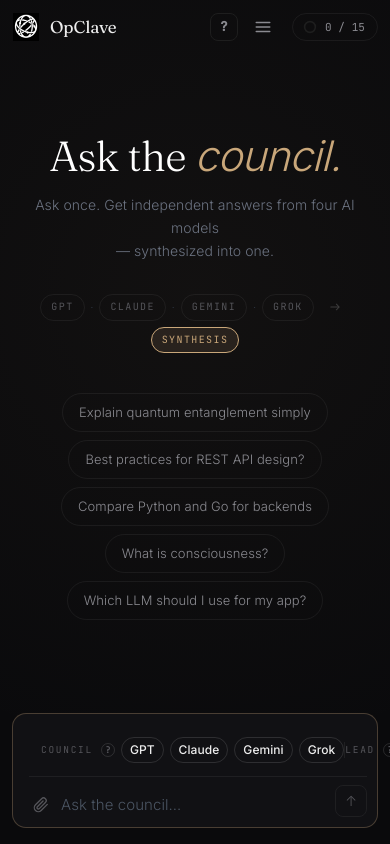
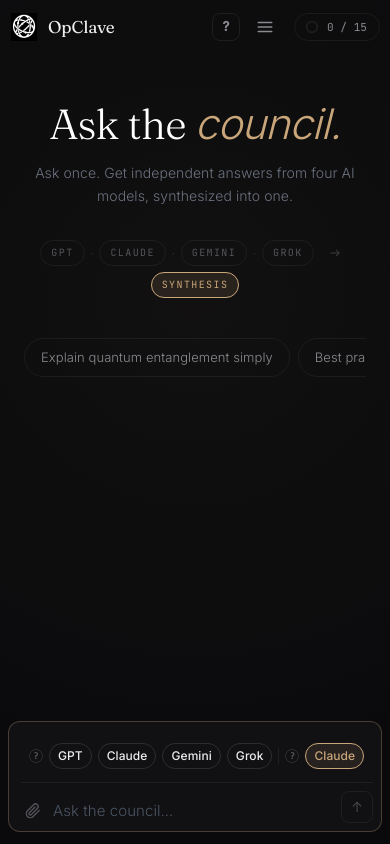
Before and after one commit to aarush-bajaj/OpClave, a FastAPI app: page / in a window 390 px wide. Run offline with FastAPI, Linux system fonts and the light colour scheme; some libraries are stand-ins or nearby versions.

Commit message:
touch ups

```diff
--- a/templates/index.html
+++ b/templates/index.html
@@ -153,6 +153,46 @@
     #input-toolbar .w-px { background: var(--line) !important; }
     .scrollbar-none { scrollbar-width: none; }
     .scrollbar-none::-webkit-scrollbar { display: none; }
+
+    /* ── Mobile / low-resolution optimizations ────────────────────── */
+    @media (max-width: 639px) {
+      /* Toolbar: hide section labels, make row scrollable */
+      .toolbar-label { display: none !important; }
+      #input-toolbar {
+        overflow-x: auto; scrollbar-width: none; justify-content: flex-start; gap: 6px;
+        padding-left: 8px; padding-right: 8px;
+      }
+      #input-toolbar::-webkit-scrollbar { display: none; }
+      .model-toggle, .synth-pill { padding: 2px 7px; font-size: 11px; }
+      #img-mode-btn { width: 28px; height: 28px; font-size: 13px; }
+
+      /* Tooltip: prevent viewport overflow */
+      .help-icon .tooltip {
+        left: 0; transform: none; max-width: calc(100vw - 32px);
+      }
+
+      /* Prompt chips: single scrollable row instead of wrapping */
+      #empty-state .flex.flex-wrap { flex-wrap: nowrap; overflow-x: auto; scrollbar-width: none; justify-content: flex-start; padding-bottom: 4px; }
+      #empty-state .flex.flex-wrap::-webkit-scrollbar { display: none; }
+      .prompt-chip { white-space: nowrap; flex-shrink: 0; }
+
+      /* Input area: tighter padding */
+      #input-area { padding-left: 8px !important; padding-right: 8px !important; padding-bottom: 12px !important; }
+      #input-wrap { padding: 8px 8px 8px 12px !important; border-radius: 12px !important; }
+
+      /* Header: tighter */
+      #header { padding-left: 10px !important; padding-right: 10px !important; }
+
+      /* Empty state headline: tighter top margin */
+      #empty-state { margin-top: 32px !important; padding-left: 12px !important; padding-right: 12px !important; }
+    }
+
+    /* ── Narrow desktop / tablet (640–900px) ─────────────────────── */
+    @media (min-width: 640px) and (max-width: 900px) {
+      .toolbar-label { display: none !important; }
+      #input-toolbar { overflow-x: auto; scrollbar-width: none; justify-content: flex-start; gap: 6px; }
+      #input-toolbar::-webkit-scrollbar { display: none; }
+    }
 
     /* ── Toolbar border ───────────────────────────────────────────── */
     .dark #input-toolbar { border-color: var(--line) !important; }
@@ -764,7 +804,7 @@
       </div>
 
       <div class="dark:bg-[#111] bg-gray-50 rounded-xl p-4 text-sm dark:text-gray-400 text-gray-600 leading-relaxed">
-        <span class="font-semibold dark:text-gray-200 text-gray-800">The OpClave response</span> always starts by analysing where all models agree and disagree, then synthesises the most accurate and complete answer from the combined output.
+        <span class="font-semibold dark:text-gray-200 text-gray-800">The OpClave response</span> always starts by analyzing where all models agree and disagree, then synthesizes the most accurate and complete answer from the combined output.
       </div>
     </div>
   </div>
@@ -812,7 +852,7 @@
 
       <!-- Subtitle -->
       <p class="dark:text-gray-500 text-gray-500 text-sm max-w-[340px] mx-auto leading-relaxed mb-8">
-        Ask once. Get independent answers from four AI models<br>— synthesized into one.
+        Ask once. Get independent answers from four AI models, synthesized into one.
       </p>
 
       <!-- Model row: GPT · CLAUDE · GEMINI · GROK → SYNTHESIS -->
@@ -864,7 +904,7 @@
       class="max-w-[760px] mx-auto dark:bg-[#111114] bg-white border dark:border-[rgba(255,255,255,0.06)] border-gray-200 rounded-[14px] flex flex-col p-2.5 pl-4 transition-colors dark:focus-within:border-[#2e2e2e] focus-within:border-gray-400">
       <div id="input-toolbar" class="flex items-center justify-between px-3 py-2.5 border-b dark:border-[#1e1e1e] border-gray-200 mb-2">
         <div class="flex items-center gap-1.5 shrink-0">
-          <span style="font-family:'JetBrains Mono',monospace;font-size:9.5px;letter-spacing:0.18em;text-transform:uppercase;color:#55555a;margin-right:2px;white-space:nowrap">Council</span>
+          <span class="toolbar-label" style="font-family:'JetBrains Mono',monospace;font-size:9.5px;letter-spacing:0.18em;text-transform:uppercase;color:#55555a;margin-right:2px;white-space:nowrap">Council</span>
           <span class="help-icon">?<span class="tooltip">Choose which AI models are queried. Active models each give an independent answer, and their responses are all included in the final synthesis. Deselect any model you'd like to exclude.</span></span>
           <button class="model-toggle active" data-model="gpt" onclick="toggleModel(this)">GPT</button>
           <button class="model-toggle active" data-model="claude" onclick="toggleModel(this)">Claude</button>
@@ -873,7 +913,7 @@
         </div>
         <div class="w-px h-4 dark:bg-[#3f3f3f] bg-gray-200 shrink-0"></div>
         <div class="flex items-center gap-1.5 shrink-0">
-          <span style="font-family:'JetBrains Mono',monospace;font-size:9.5px;letter-spacing:0.18em;text-transform:uppercase;color:#55555a;margin-right:2px;white-space:nowrap">Lead</span>
+          <span class="toolbar-label" style="font-family:'JetBrains Mono',monospace;font-size:9.5px;letter-spacing:0.18em;text-transform:uppercase;color:#55555a;margin-right:2px;white-space:nowrap">Lead</span>
           <span class="help-icon">?<span class="tooltip">The Lead model reads all council answers and writes the final synthesized response. It can be any model, even one not in the council.</span></span>
           <button class="synth-pill active" data-model="claude" onclick="selectSynthesizer(this)">Claude</button>
           <button class="synth-pill" data-model="gpt" onclick="selectSynthesizer(this)">GPT</button>
@@ -882,7 +922,7 @@
         </div>
         <div class="w-px h-4 dark:bg-[#3f3f3f] bg-gray-200 shrink-0"></div>
         <div class="flex items-center gap-1.5 shrink-0">
-          <span style="font-family:'JetBrains Mono',monospace;font-size:9.5px;letter-spacing:0.18em;text-transform:uppercase;color:#55555a;margin-right:2px;white-space:nowrap">Visuals</span>
+          <span class="toolbar-label" style="font-family:'JetBrains Mono',monospace;font-size:9.5px;letter-spacing:0.18em;text-transform:uppercase;color:#55555a;margin-right:2px;white-space:nowrap">Visuals</span>
           <span class="help-icon">?<span class="tooltip" style="min-width:220px">Toggle image mode: GPT, Claude, and Grok suggest creative direction, then Gemini generates 4 image variants from their combined ideas.</span></span>
           <button id="img-mode-btn" onclick="toggleImageMode()">✦</button>
         </div>
@@ -1758,11 +1798,11 @@
       });
       const data = await res.json();
       if (data.ok) {
-        status.textContent = 'Sent — thank you!';
+        status.textContent = 'Sent. Thank you!';
         status.style.color = '#c9a77a';
         setTimeout(closeFeedbackModal, 1400);
       } else if (data.rate_limited) {
-        status.textContent = 'Too many submissions — please wait a while before trying again.';
+        status.textContent = 'Too many submissions. Please wait a while before trying again.';
         status.style.color = '#f87171';
         // keep button disabled; no point retrying immediately
       } else {
```
